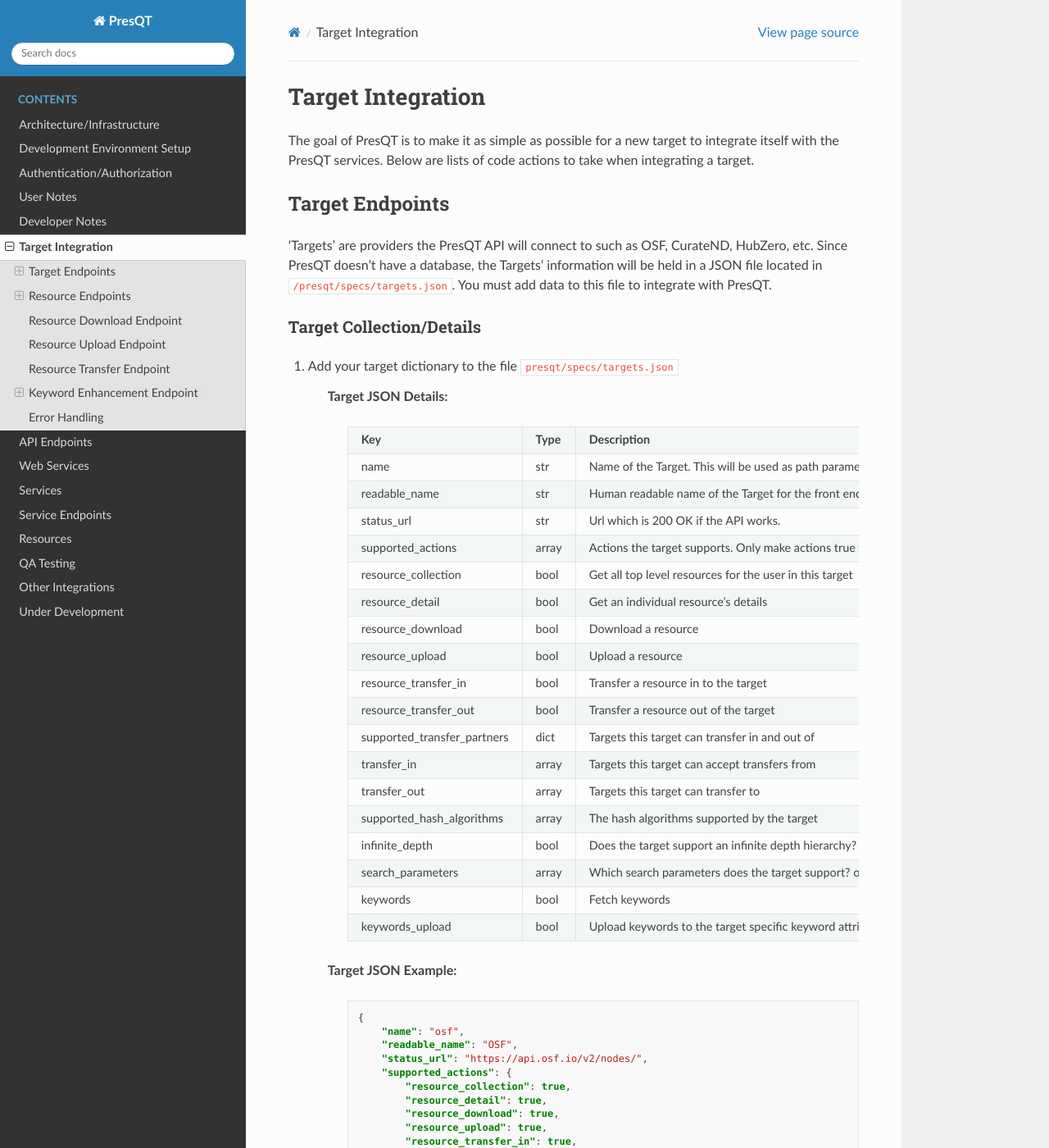
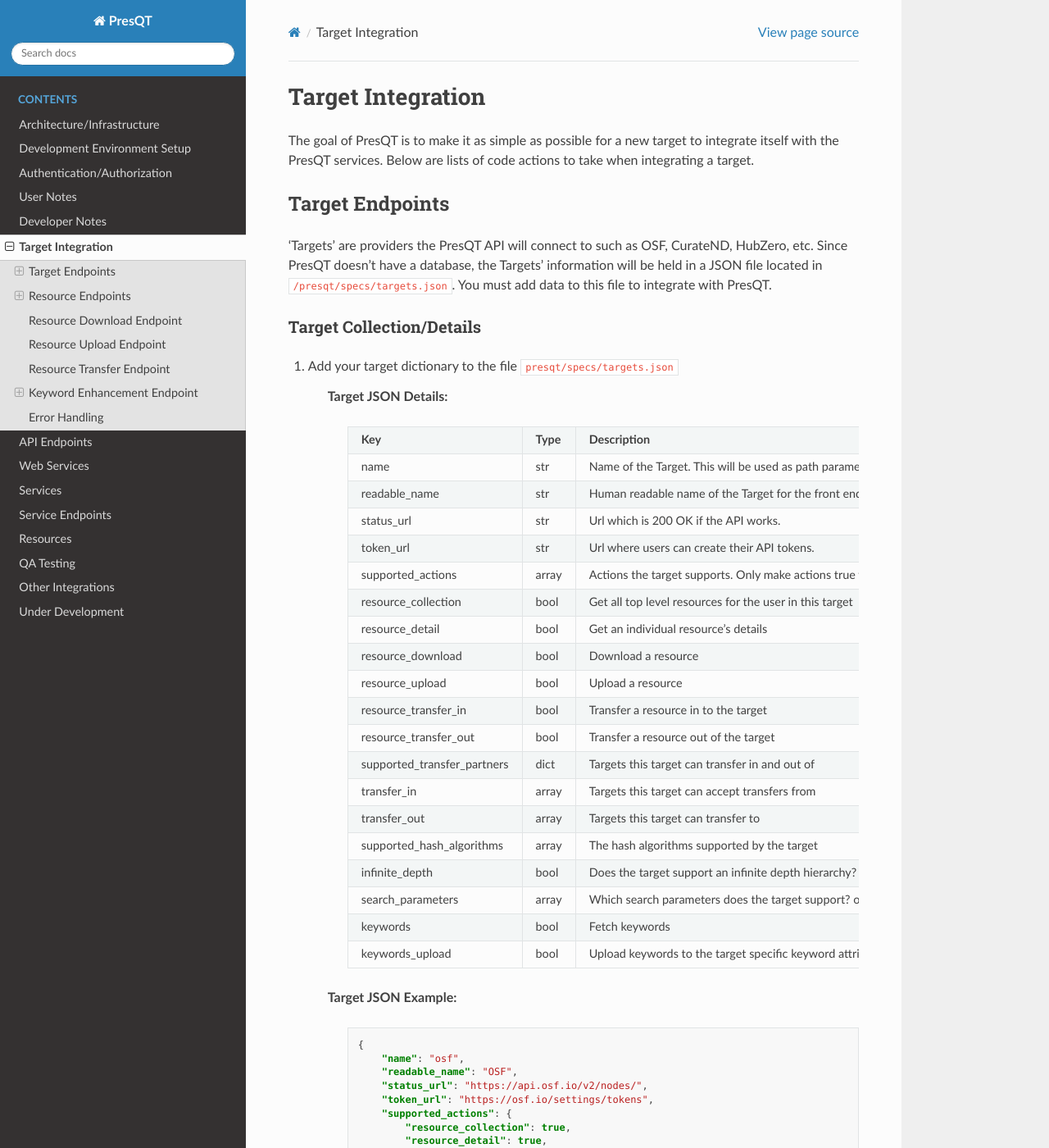
Before and after one commit to Lucy-Family-Institute/presqt, a Sphinx documentation site: the page built from docs/target_integration.rst, in a window 1280 px wide and 1400 px high. Shown: the whole window at 82% size. Built offline with Sphinx 7.4.7 and the Read the Docs theme 2.0.0, drawn with Linux system fonts in a browser that asks for light colours.

Commit message:
Update docs

```diff
--- a/docs/target_integration.rst
+++ b/docs/target_integration.rst
@@ -21,6 +21,7 @@ Target Collection/Details
         name                         str      Name of the Target. This will be used as path parameters in the URL
         readable_name                str      Human readable name of the Target for the front end
         status_url                   str      Url which is 200 OK if the API works.
+        token_url                    str      Url where users can create their API tokens.
         supported_actions            array    Actions the target supports. Only make actions true when action is working
         resource_collection          bool     Get all top level resources for the user in this target
         resource_detail              bool     Get an individual resource's details
@@ -46,6 +47,7 @@ Target Collection/Details
                 "name": "osf",
                 "readable_name": "OSF",
                 "status_url": "https://api.osf.io/v2/nodes/",
+                "token_url": "https://osf.io/settings/tokens",
                 "supported_actions": {
                     "resource_collection": true,
                     "resource_detail": true,
```
